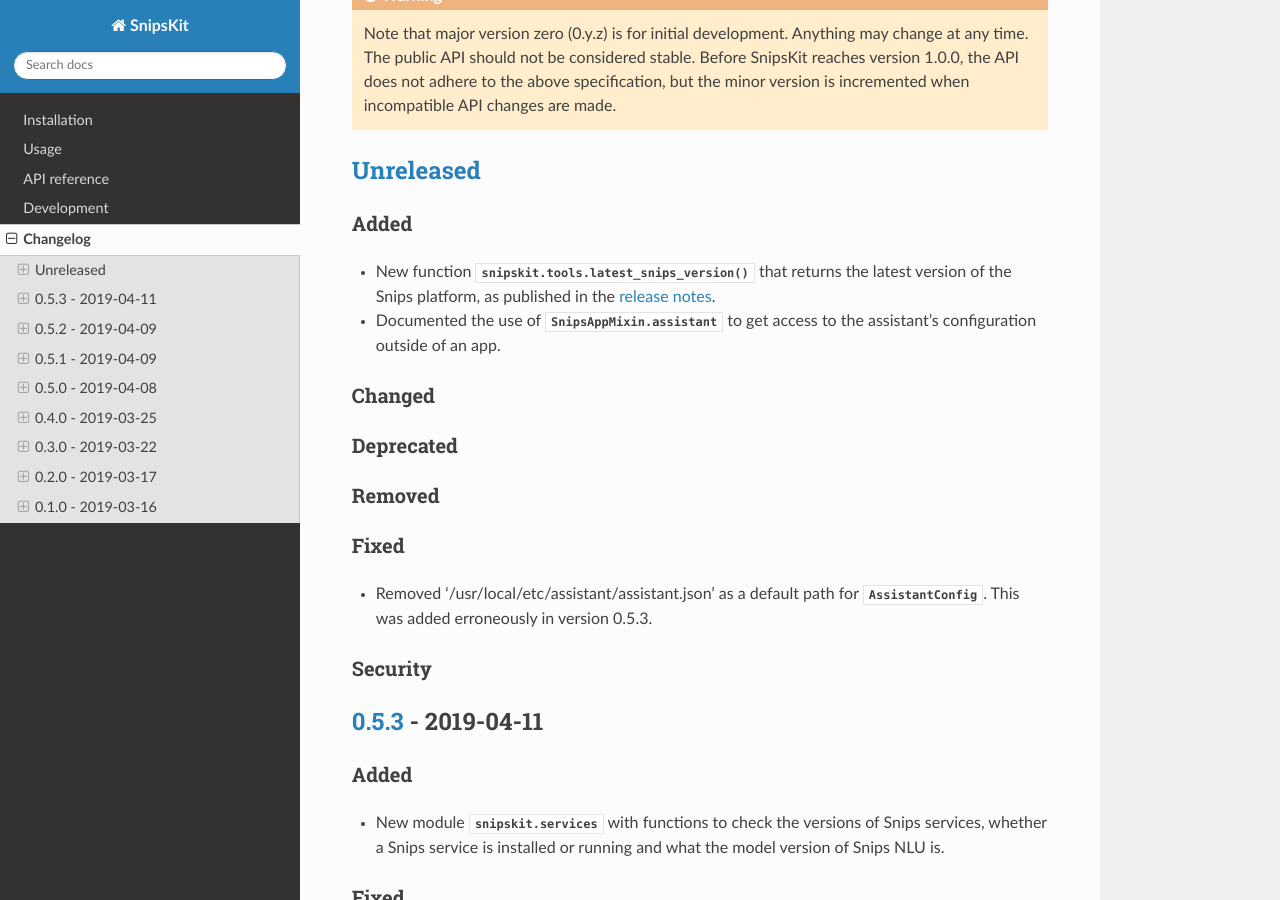
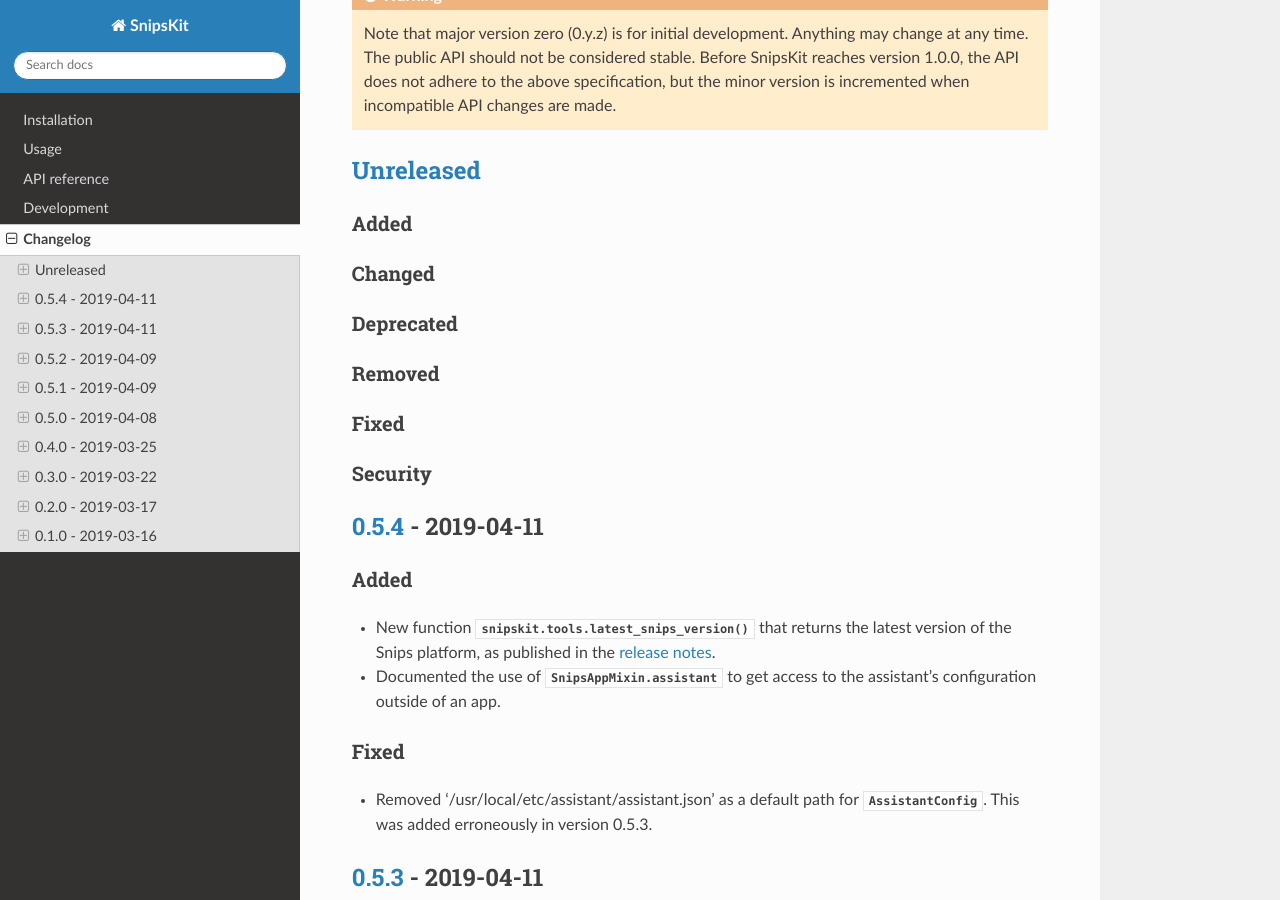
Before and after one commit to koenvervloesem/snipskit, a Sphinx documentation site: the page built from docs/source/CHANGELOG.rst, in a window 1280 px wide and 900 px high, scrolled down 443 px. Built offline with Sphinx 7.4.7 and the Read the Docs theme 2.0.0, drawn with Linux system fonts in a browser that asks for light colours; part of the change alters nothing that is shown.

```diff
--- a/docs/source/CHANGELOG.rst
+++ b/docs/source/CHANGELOG.rst
@@ -25,11 +25,6 @@ Given a version number MAJOR.MINOR.PATCH, this project increments the:
 Added
 =====
 
-- New function :func:`.snipskit.tools.latest_snips_version` that returns the latest version of the Snips platform, as published in the `release notes`_.
-- Documented the use of :attr:`.SnipsAppMixin.assistant` to get access to the assistant's configuration outside of an app.
-
-.. _`release notes`: https://docs.snips.ai/additional-resources/release-notes
-
 Changed
 =======
 
@@ -42,12 +37,29 @@ Removed
 Fixed
 =====
 
-- Removed '/usr/local/etc/assistant/assistant.json' as a default path for :class:`.AssistantConfig`. This was added erroneously in version 0.5.3.
-
 Security
 ========
 
-.. _`Unreleased`: https://github.com/koenvervloesem/snipskit/compare/0.5.3...HEAD
+.. _`Unreleased`: https://github.com/koenvervloesem/snipskit/compare/0.5.4...HEAD
+
+*********************
+`0.5.4`_ - 2019-04-11
+*********************
+
+Added
+=====
+
+- New function :func:`.snipskit.tools.latest_snips_version` that returns the latest version of the Snips platform, as published in the `release notes`_.
+- Documented the use of :attr:`.SnipsAppMixin.assistant` to get access to the assistant's configuration outside of an app.
+
+.. _`release notes`: https://docs.snips.ai/additional-resources/release-notes
+
+Fixed
+=====
+
+- Removed '/usr/local/etc/assistant/assistant.json' as a default path for :class:`.AssistantConfig`. This was added erroneously in version 0.5.3.
+
+.. _`0.5.4`: https://github.com/koenvervloesem/snipskit/compare/0.5.3...0.5.4
 
 *********************
 `0.5.3`_ - 2019-04-11
```
Also changed, not shown: 1 other file.
